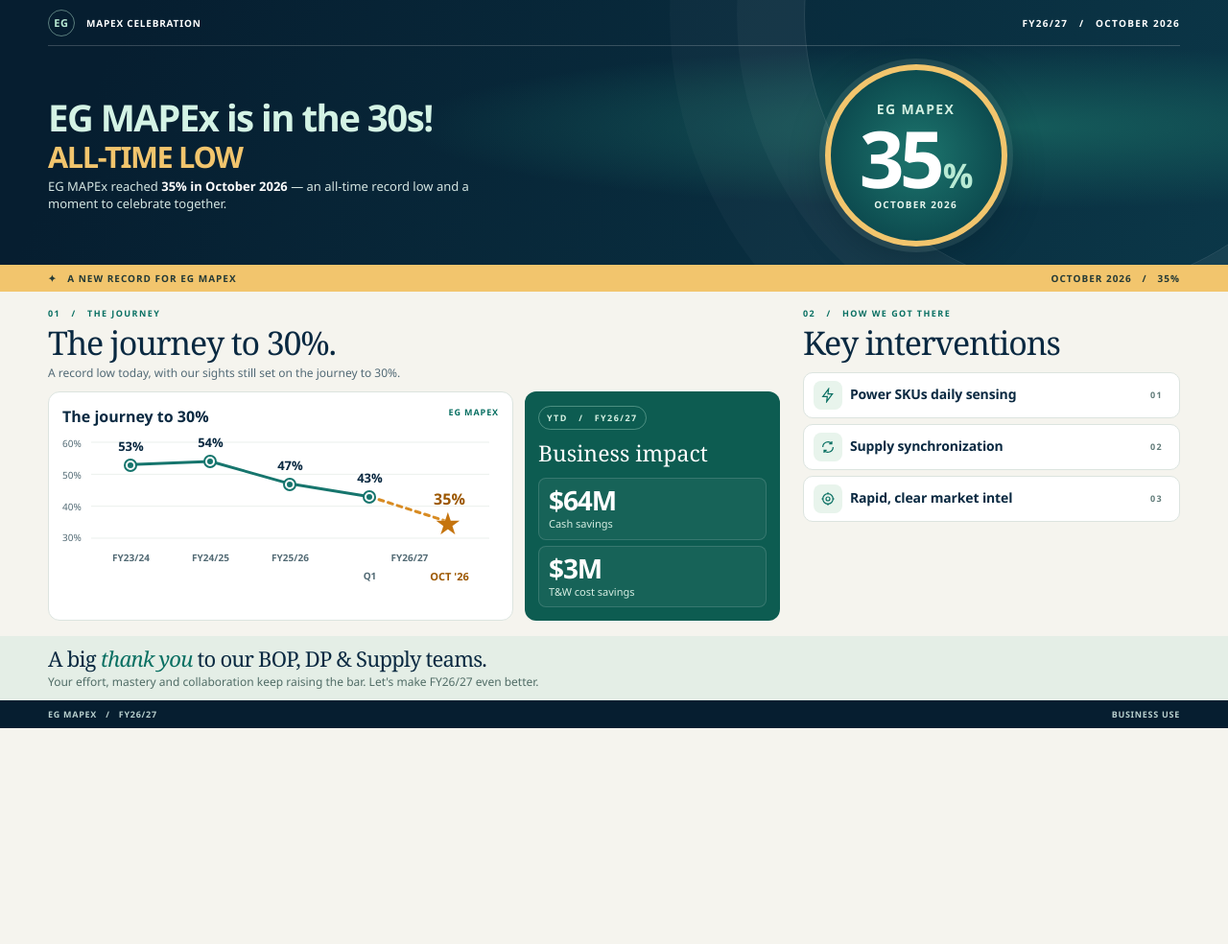
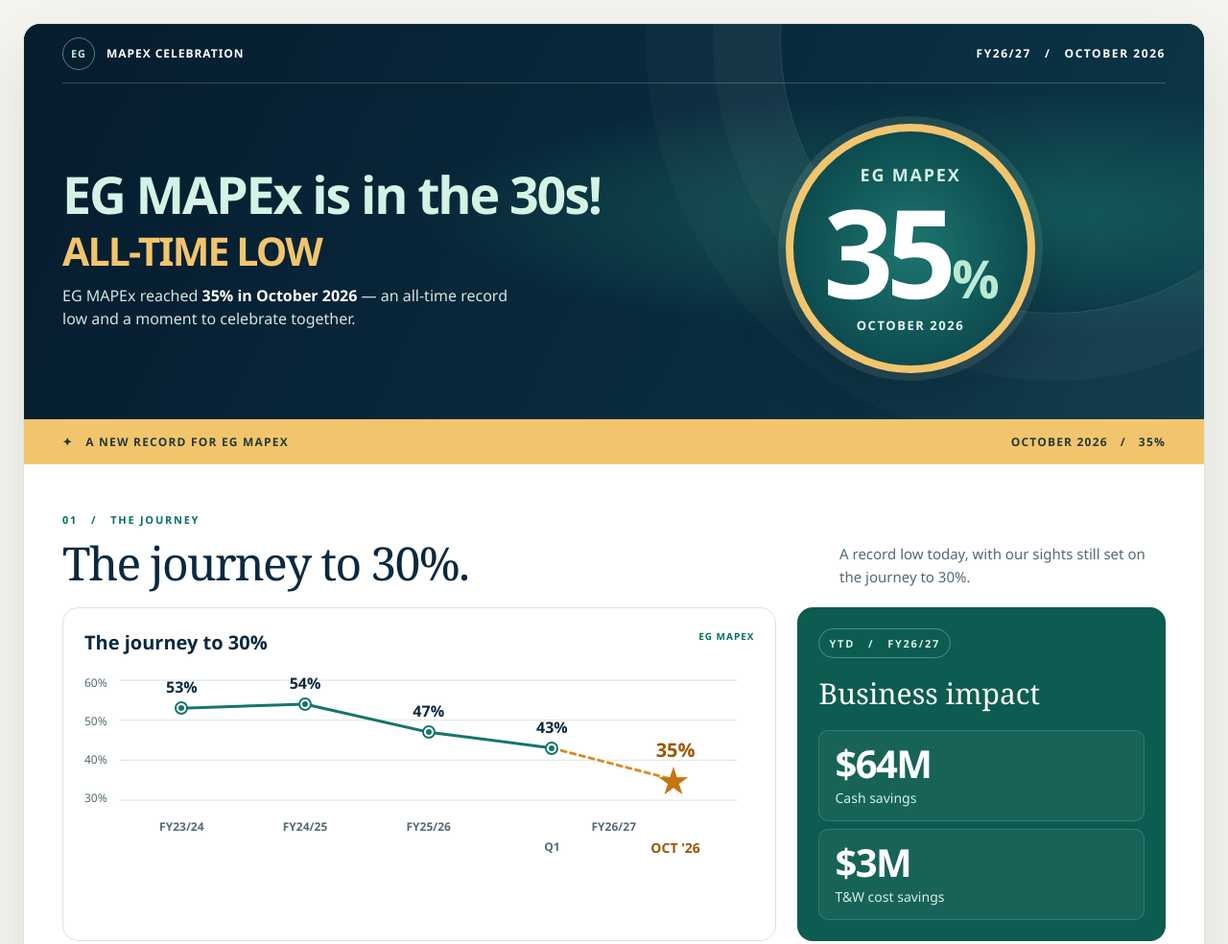
Before and after one commit to faridahelaly/eg-mapex-celebration, a plain HTML site: page index.html in a window 1280 px wide. Shown: the top 984 px of the page at 96% size. Before the commit the page ends 800 px from the top, so only its background shows below. Drawn offline with Linux system fonts and the light colour scheme.

Commit message:
Restore framed vertical MAPEx announcement

```diff
--- a/index.html
+++ b/index.html
@@ -9,8 +9,9 @@
 :root{--ink:#112b43;--navy:#0a2941;--deep:#061e30;--teal:#086f62;--mint:#b8ead4;--gold:#f2c56d;--paper:#f5f4ee;--muted:#526a76;--line:#dce4df}
 *{box-sizing:border-box}
 html{scroll-behavior:smooth}
-body{margin:0;background:var(--paper);color:var(--ink);font-family:"Aptos","Segoe UI",sans-serif;-webkit-font-smoothing:antialiased}
+body{margin:0;padding:24px;background:var(--paper);color:var(--ink);font-family:"Aptos","Segoe UI",sans-serif;-webkit-font-smoothing:antialiased}
 main{overflow:hidden}
+.announcement-frame{max-width:1320px;margin:0 auto;overflow:hidden;border:1px solid #d9e3dd;border-radius:18px;background:#fff;box-shadow:0 24px 70px #112b4318}
 .wrap{width:min(1180px,calc(100% - 80px));margin:auto}
 .hero{position:relative;overflow:hidden;background:var(--deep);color:#fff}
 .hero:before{content:"";position:absolute;inset:0;background:radial-gradient(ellipse at 82% 48%,#155c5b 0,transparent 42%),linear-gradient(115deg,#061e30 10%,#0b3748 100%);pointer-events:none}
@@ -76,45 +77,6 @@ h2{margin-bottom:0;font-family:Georgia,"Times New Roman",serif;font-size:clamp(3
 .thanks p{margin:18px 0 0;color:#506c66;font-size:15px;line-height:1.6}
 footer{background:var(--deep);color:#b9d0ce}
 footer .wrap{display:flex;justify-content:space-between;gap:20px;padding:25px 0;font-size:11px;font-weight:700;letter-spacing:.08em;text-transform:uppercase}
-@media(min-width:1000px){
- .topbar{min-height:48px;font-size:10px}.brand-mark{width:28px;height:28px}
- .hero-body{min-height:0;gap:20px;padding:14px 0}
- h1{margin-bottom:8px;font-size:clamp(34px,3vw,42px);line-height:1.04}
- .hero-subtitle{margin-top:5px;font-size:clamp(30px,2.4vw,34px)}
- .hero-copy>p:last-child{font-size:13px;line-height:1.35}
- .record{min-height:200px}.record-ring{width:190px;height:190px;gap:5px;border-width:6px;box-shadow:0 0 0 6px #d5f4df1a,0 12px 36px #001c2860}
- .record-label{font-size:14px}.record-number{font-size:82px}.record-date{font-size:10px}
- .ribbon .wrap{padding:7px 0;font-size:10px}
- .dashboard{display:grid;grid-template-columns:minmax(0,1.65fr) minmax(300px,.85fr);align-items:start;gap:24px;width:min(1180px,calc(100% - 80px));margin:auto;padding:16px 0}
- .dashboard>.section{padding:0}.dashboard .wrap{width:auto;margin:0}
- .dashboard .section-heading{display:block;margin-bottom:12px}
- .dashboard .section-kicker{margin-bottom:6px;font-size:9px}
- .journey h2,.interventions h2{font-size:clamp(27px,2.7vw,34px)}
- .journey .section-intro{max-width:none;margin-top:5px;font-size:12px;line-height:1.3}
- .overview{grid-template-columns:minmax(0,1.55fr) minmax(210px,.85fr);gap:12px}
- .chart-card,.impact{padding:14px;border-radius:12px}
- .card-title{font-size:16px}.card-tag{font-size:9px}
- .chart{margin-top:16px}.plot{height:100px;margin-right:10px;margin-left:30px}
- .scale{left:-30px;font-size:10px}
- .point .value{font-size:13px}
- .point.current{width:32px;height:32px}.point.current:before{font-size:32px;line-height:32px}
- .point.current .value{bottom:30px;font-size:16px}
- .periods{margin:14px 10px 0 30px;font-size:10px}.periods .october{font-size:11px}
- .impact .section-kicker{margin-bottom:8px;padding:5px 8px}
- .impact h3{font-size:23px}
- .kpis{gap:6px;margin-top:10px}
- .kpi{min-height:57px;padding:8px 10px;border-radius:8px}
- .kpi strong{font-size:28px}.kpi span{margin-top:4px;font-size:11px}
- .interventions .section-heading{margin-bottom:12px}
- .lever-grid{grid-template-columns:1fr;gap:6px}
- .lever{display:grid;grid-template-columns:30px minmax(0,1fr) 20px;align-items:center;gap:8px;min-height:0;padding:8px 10px;border-radius:10px}
- .lever-number{display:contents}.lever-icon{grid-column:1;grid-row:1;width:30px;height:30px;flex-basis:30px;border-radius:8px}
- .lever-icon svg{width:16px;height:16px}.lever h3{grid-column:2;grid-row:1;font-size:14px;line-height:1.2}
- .lever-number>span:first-child{grid-column:3;grid-row:1;font-size:9px}
- .thanks{padding:12px 0}.thanks h2{max-width:none;font-size:22px}
- .thanks p{margin:4px 0 0;font-size:12px;line-height:1.3}
- footer .wrap{padding:8px 0;font-size:9px}
-}
 @media(max-width:800px){
  .wrap{width:min(100% - 48px,1180px)}
  .hero-body{gap:16px;min-height:0;padding:28px 0}
@@ -124,6 +86,7 @@ footer .wrap{display:flex;justify-content:space-between;gap:20px;padding:25px 0;
  .lever{min-height:128px;padding:18px}.lever h3{font-size:20px}
 }
 @media(max-width:600px){
+ body{padding:8px}.announcement-frame{border-radius:12px}
  .wrap{width:calc(100% - 40px)}.topbar{min-height:58px;font-size:10px}.brand-mark{width:30px;height:30px}
  .hero-body{grid-template-columns:1fr;gap:16px;padding:24px 0 22px}h1{font-size:clamp(32px,8vw,42px)}.hero-subtitle{font-size:clamp(28px,7vw,34px)}.hero-copy>p:last-child{font-size:15px}.record{min-height:0}.record-ring{width:210px;height:210px;border-width:7px;gap:8px}.record-label{font-size:15px}.record-number{font-size:90px}.record-date{font-size:11px}
  .ribbon .wrap{font-size:10px;line-height:1.5}.section{padding:32px 0}.interventions{padding-top:0}
@@ -135,11 +98,12 @@ footer .wrap{display:flex;justify-content:space-between;gap:20px;padding:25px 0;
 @media(max-width:360px){.topbar-meta{max-width:115px}.chart-card{padding-right:14px;padding-left:14px}.periods{font-size:9px}.kpi strong{font-size:38px}}
 @media(prefers-reduced-motion:reduce){html{scroll-behavior:auto}}
 @media print{
- @page{margin:10mm}body{background:#fff}.hero,.ribbon,.impact,.thanks,footer{-webkit-print-color-adjust:exact;print-color-adjust:exact}.section{padding:35px 0}.interventions{padding-top:0}.hero-body{min-height:0;padding:30px 0}.record-ring{width:230px;height:230px}.record-number{font-size:90px}.overview,.lever-grid,.thanks{break-inside:avoid}
+ @page{margin:10mm}body{padding:0;background:#fff}.announcement-frame{max-width:none;margin:0;border:0;border-radius:0;box-shadow:none}.hero,.ribbon,.impact,.thanks,footer{-webkit-print-color-adjust:exact;print-color-adjust:exact}.section{padding:35px 0}.interventions{padding-top:0}.hero-body{min-height:0;padding:30px 0}.record-ring{width:230px;height:230px}.record-number{font-size:90px}.overview,.lever-grid,.thanks{break-inside:avoid}
 }
 </style>
 </head>
 <body>
+<div class="announcement-frame">
 <main>
  <header class="hero">
   <div class="wrap">
@@ -201,5 +165,6 @@ footer .wrap{display:flex;justify-content:space-between;gap:20px;padding:25px 0;
  </section>
 </main>
 <footer><div class="wrap"><span>EG MAPEx &nbsp; / &nbsp; FY26/27</span><span>Business Use</span></div></footer>
+</div>
 </body>
 </html>
```
